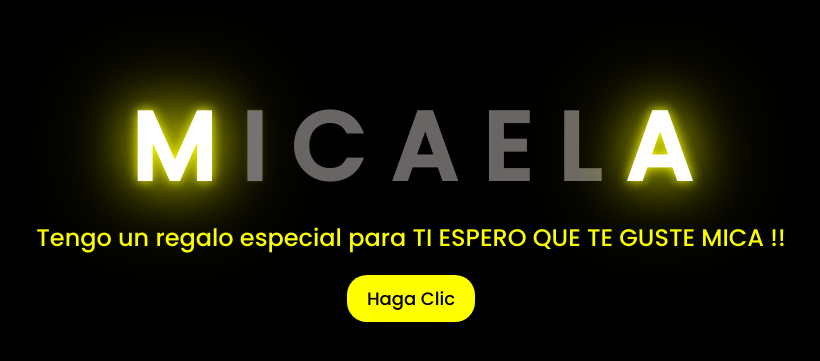
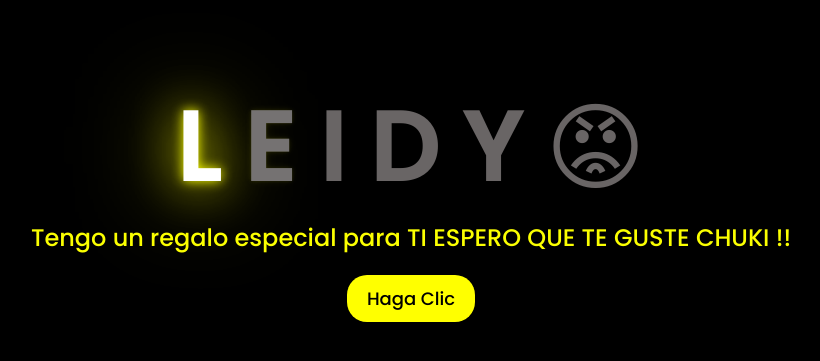
Before and after one commit to Brainy112/fuego, a plain HTML site: page index.html in a window 1280 px wide. Shown: the part 165-526 px from the top of the page, without its empty margins (229-1049 px from the left). Drawn offline with Linux system fonts and the light colour scheme.

Commit message:
Update index.html

```diff
--- a/index.html
+++ b/index.html
@@ -34,13 +34,12 @@
     <!-- Contenido del primer HTML -->
     <div id="content1" align-items: center>
         <div class="greetings">
-            <span>M</span>
+            <span>L</span>
+            <span>E</span>
             <span>I</span>
-            <span>C</span>
-            <span>A</span>
-            <span>E</span>
-            <span>L</span>
-            <span>A</span>
+            <span>D</span>
+            <span>Y</span>
+            <span>😡</span>
         </div>
         <div class="greetings">
             <span></span>
@@ -53,7 +52,7 @@
         </div>
         <div class="description">
             <span>Tengo un regalo especial para  TI
-                ESPERO QUE TE GUSTE MICA !!</span>
+                ESPERO QUE TE GUSTE CHUKI !!</span>
         </div>
         <div id="pantalla1" class="button">
             <button id="BotonCambiar" onclick="showContent2()">Haga Clic</button>
```
